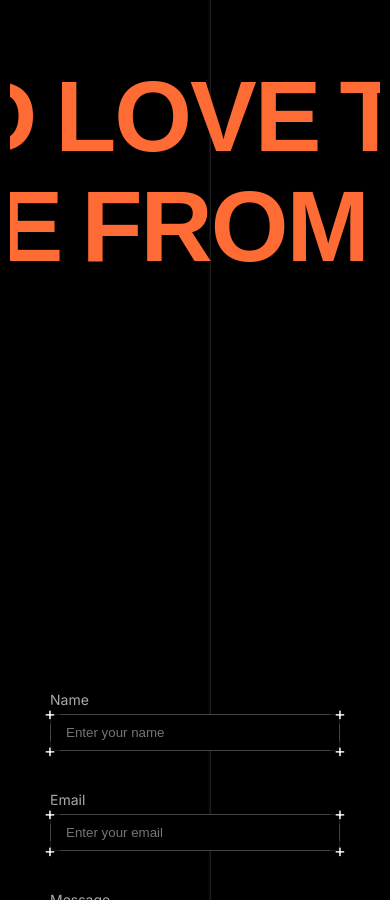
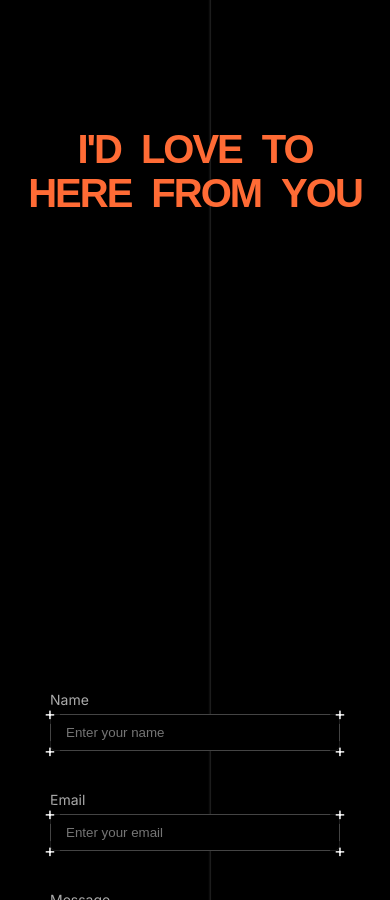
Before and after one commit to haribotx/ownweb, a plain HTML site: page frontend/contact.html in a window 390 px wide. Shown: the part 1004-1904 px from the top of the page. Drawn offline with Linux system fonts and the light colour scheme.

Commit message:
make responsive

```diff
--- a/frontend/contact.css
+++ b/frontend/contact.css
@@ -401,3 +401,21 @@ textarea:focus {
     font-size: 60px;
   }
 }
+/* === Responsive Sizes === */
+@media (max-width: 1024px) {
+  .animated-text-Here {
+    font-size: 120px;
+  }
+}
+
+@media (max-width: 768px) {
+  .animated-text-Here {
+    font-size: 50px;
+  }
+}
+
+@media (max-width: 480px) {
+  .animated-text-Here {
+    font-size: 40px;
+  }
+}
```
